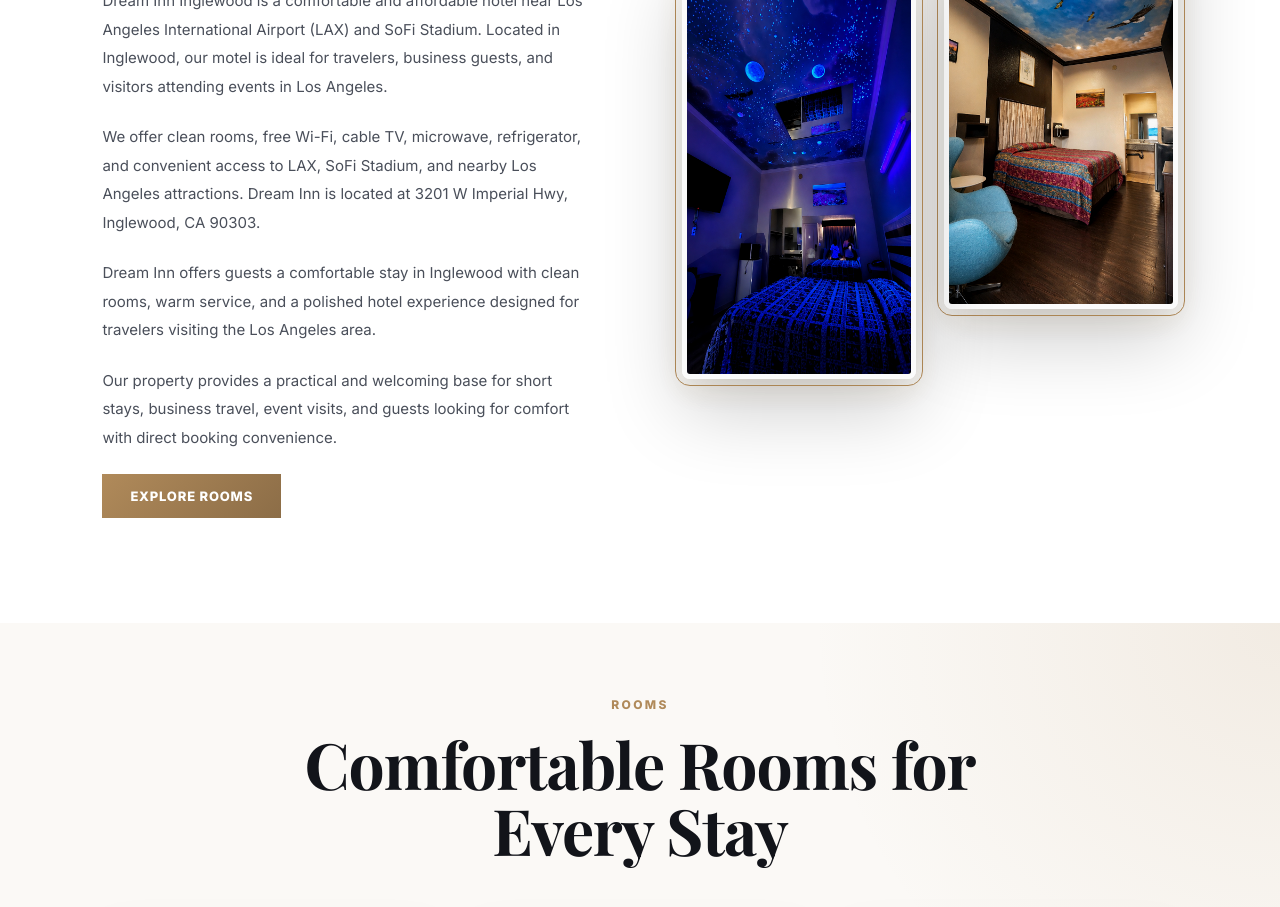
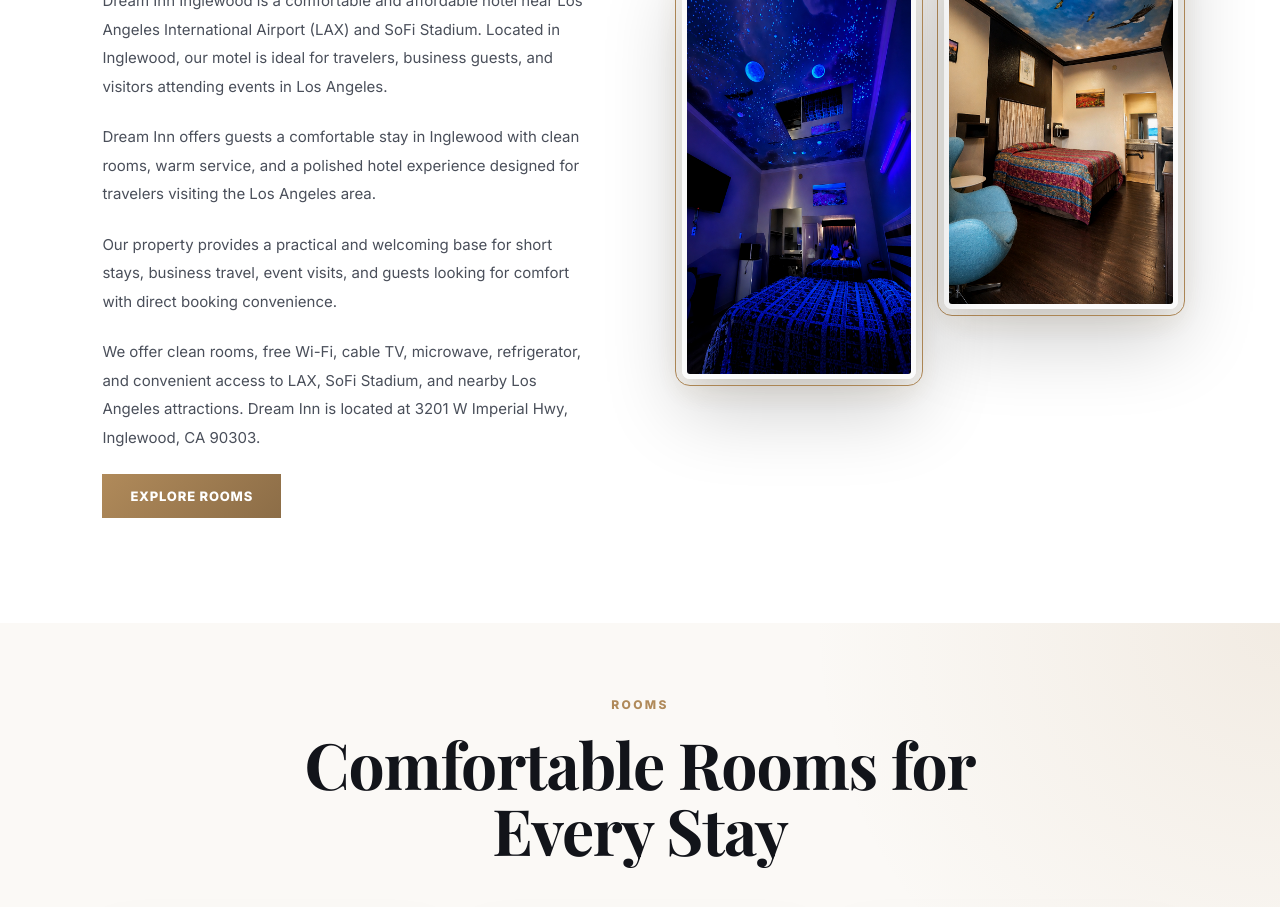
Before and after one commit to meetx00719/dream-inn-website, a React (Vite) app: page / in a window 1280 px wide. Shown: the part 1540-2447 px from the top of the page. Built offline with nearby package versions, Linux system fonts and the light colour scheme; a web font is replaced by a local one.

Commit message:
add seo boos powert

```diff
--- a/src/App.jsx
+++ b/src/App.jsx
@@ -313,13 +313,7 @@ function App() {
   is ideal for travelers, business guests, and visitors attending events in Los
   Angeles.
 </p>
-
 <p>
-  We offer clean rooms, free Wi-Fi, cable TV, microwave, refrigerator, and
-  convenient access to LAX, SoFi Stadium, and nearby Los Angeles attractions.
-  Dream Inn is located at 3201 W Imperial Hwy, Inglewood, CA 90303.
-</p>
-            <p>
               Dream Inn offers guests a comfortable stay in Inglewood with clean rooms,
               warm service, and a polished hotel experience designed for travelers visiting
               the Los Angeles area.
@@ -329,6 +323,13 @@ function App() {
               business travel, event visits, and guests looking for comfort with direct
               booking convenience.
             </p>
+
+<p>
+  We offer clean rooms, free Wi-Fi, cable TV, microwave, refrigerator, and
+  convenient access to LAX, SoFi Stadium, and nearby Los Angeles attractions.
+  Dream Inn is located at 3201 W Imperial Hwy, Inglewood, CA 90303.
+</p>
+
             <a href="#rooms" className="learnBtn" onClick={scrollToRooms}>
               Explore Rooms
             </a>
```
